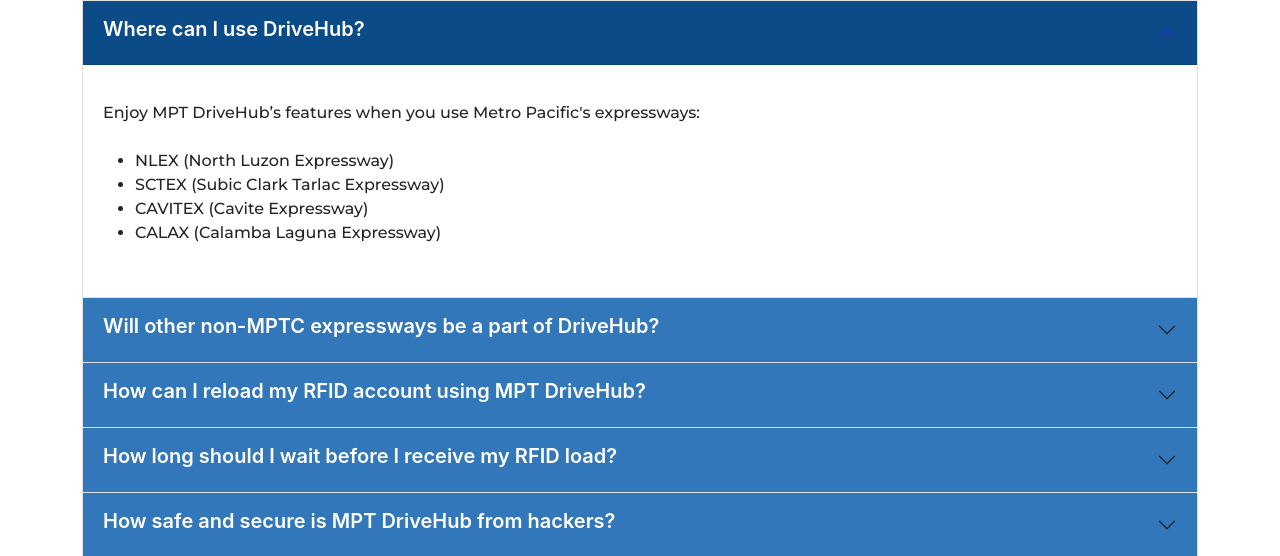
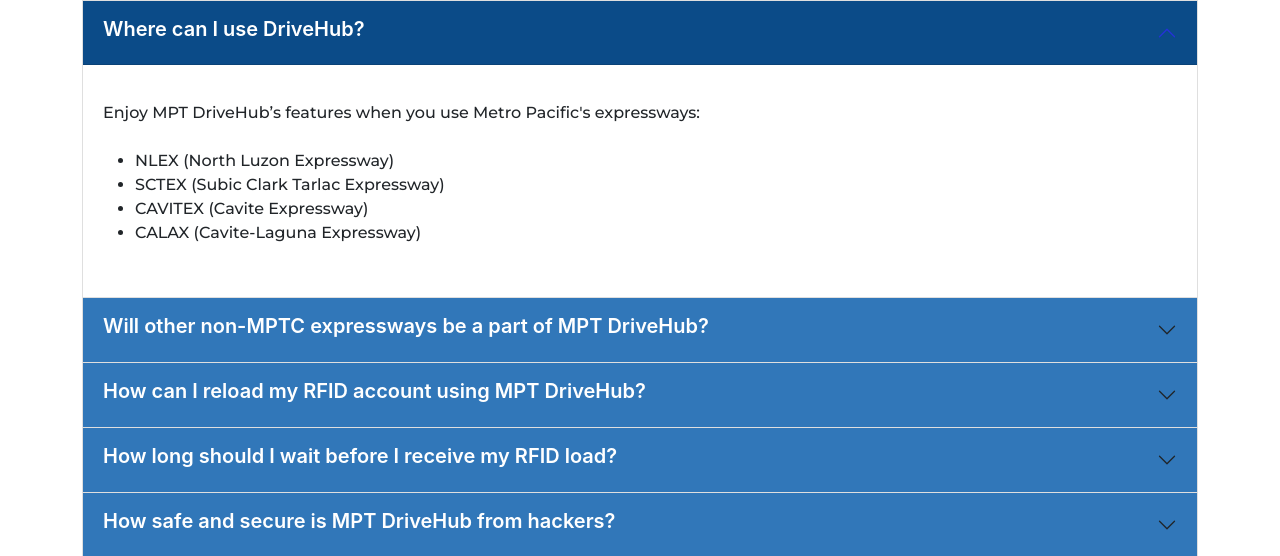
Before and after one commit to JMIRADOR27/Registration, a PHP site: page /drivehub/index.php in a window 1280 px wide, after a click on "Where can I use DriveHub?". Shown: the part 4128-4684 px from the top of the page. Run offline with PHP 8.4, Linux system fonts and the light colour scheme.

Commit message:
revisions from sir Justin

```diff
--- a/drivehub/index.php
+++ b/drivehub/index.php
@@ -515,7 +516,7 @@ $download = 1;
                                 <li>SCTEX (Subic Clark Tarlac Expressway)</li>
                                 <!-- <li>SFEX (Subic Freeport Expressway)</li> -->
                                 <li>CAVITEX (Cavite Expressway)</li>
-                                <li>CALAX (Calamba Laguna Expressway)</li>
+                                <li>CALAX (Cavite-Laguna Expressway)</li>
                                 <!-- <li>CCLEX (Cebu Cordova Link Expressway)</li> -->
                                 <!-- <li>NLEX Connector</li> -->
                             </ul>
@@ -526,7 +527,7 @@ $download = 1;
                     <h2 class="accordion-header" id="headingTwoOne">
                         <button class="accordion-button collapsed" type="button" data-bs-toggle="collapse" data-bs-target="#collapseTwoOne≈" aria-expanded="true" aria-controls="collapseTwo">
                             <h5>
-                                Will other non-MPTC expressways be a part of DriveHub?
+                                Will other non-MPTC expressways be a part of MPT DriveHub?
                             </h5>
                         </button>
                     </h2>
```
Also changed, not shown: other parts of drivehub/index.php (+24 -23 lines), drivehub/assets/img/logo.png, drivehub/assets/img/logo_old.png (added).
